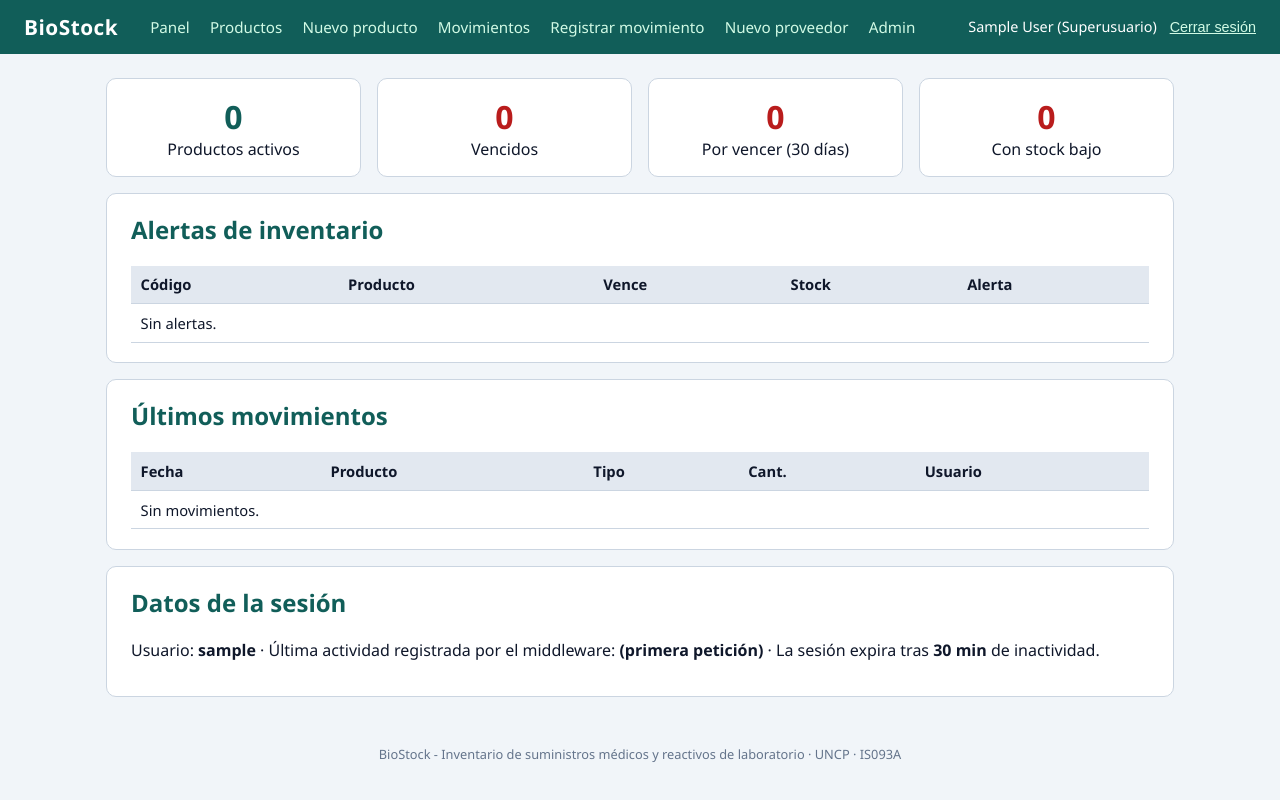
After one commit to stevenhuamanlazo/DAW-Semana12-BioStock, a Django app: page /dashboard/ in a window 1280 px wide. The commit adds this page. Run offline with Django 5.2, Linux system fonts and the light colour scheme; the visitor is signed in with stand-in values (Sample User, id 1); data comes from the database, SQL or seed files in the repository; data that the repository does not hold is empty.

Commit message:
Fase 4: middleware de auditoria, sesiones seguras, login, registro, roles y permisos

```diff
--- a/inventario/templates/inventario/base.html
+++ b/inventario/templates/inventario/base.html
@@ -10,13 +10,28 @@
   <header>
     <h1>BioStock</h1>
     <nav>
-      <a href="{% url 'producto_lista' %}">Productos</a>
-      <a href="{% url 'producto_crear' %}">Nuevo producto</a>
-      <a href="{% url 'movimiento_lista' %}">Movimientos</a>
-      <a href="{% url 'movimiento_registrar' %}">Registrar movimiento</a>
-      <a href="{% url 'proveedor_crear' %}">Nuevo proveedor</a>
-      <a href="/admin/">Admin</a>
+      {% if user.is_authenticated %}
+        <a href="{% url 'dashboard' %}">Panel</a>
+        {% if perms.inventario.view_producto %}<a href="{% url 'producto_lista' %}">Productos</a>{% endif %}
+        {% if perms.inventario.add_producto %}<a href="{% url 'producto_crear' %}">Nuevo producto</a>{% endif %}
+        {% if perms.inventario.view_movimientoinventario %}<a href="{% url 'movimiento_lista' %}">Movimientos</a>{% endif %}
+        {% if perms.inventario.add_movimientoinventario %}<a href="{% url 'movimiento_registrar' %}">Registrar movimiento</a>{% endif %}
+        {% if perms.inventario.add_proveedor %}<a href="{% url 'proveedor_crear' %}">Nuevo proveedor</a>{% endif %}
+        {% if user.is_staff %}<a href="/admin/">Admin</a>{% endif %}
+      {% else %}
+        <a href="{% url 'login' %}">Iniciar sesión</a>
+        <a href="{% url 'registro' %}">Registrarse</a>
+      {% endif %}
     </nav>
+    {% if user.is_authenticated %}
+    <div class="usuario">
+      <span>{{ user.get_full_name|default:user.username }}
+        ({% for g in user.groups.all %}{{ g.name }}{% empty %}{% if user.is_superuser %}Superusuario{% else %}sin rol{% endif %}{% endfor %})</span>
+      <form method="post" action="{% url 'logout' %}">{% csrf_token %}
+        <button type="submit" class="btn-link">Cerrar sesión</button>
+      </form>
+    </div>
+    {% endif %}
   </header>
   <main>
     {% if messages %}
--- /dev/null
+++ b/inventario/templates/inventario/dashboard.html
@@ -0,0 +1,41 @@
+{% extends "inventario/base.html" %}
+{% block titulo %}Panel{% endblock %}
+{% block contenido %}
+<div class="grid">
+  <div class="kpi"><strong>{{ total }}</strong>Productos activos</div>
+  <div class="kpi alerta"><strong>{{ vencidos|length }}</strong>Vencidos</div>
+  <div class="kpi alerta"><strong>{{ por_vencer|length }}</strong>Por vencer (30 días)</div>
+  <div class="kpi alerta"><strong>{{ bajo_stock|length }}</strong>Con stock bajo</div>
+</div>
+
+<div class="tarjeta">
+  <h2>Alertas de inventario</h2>
+  <table>
+    <thead><tr><th>Código</th><th>Producto</th><th>Vence</th><th>Stock</th><th>Alerta</th></tr></thead>
+    <tbody>
+    {% for p in vencidos %}<tr><td>{{ p.codigo }}</td><td>{{ p.nombre }}</td><td>{{ p.fecha_vencimiento|date:"d/m/Y" }}</td><td>{{ p.stock_actual }}</td><td><span class="badge VENCIDO">Vencido</span></td></tr>{% endfor %}
+    {% for p in por_vencer %}<tr><td>{{ p.codigo }}</td><td>{{ p.nombre }}</td><td>{{ p.fecha_vencimiento|date:"d/m/Y" }}</td><td>{{ p.stock_actual }}</td><td><span class="badge POR_VENCER">Por vencer</span></td></tr>{% endfor %}
+    {% for p in bajo_stock %}<tr><td>{{ p.codigo }}</td><td>{{ p.nombre }}</td><td>{{ p.fecha_vencimiento|date:"d/m/Y" }}</td><td class="bajo">{{ p.stock_actual }} / mín {{ p.stock_minimo }}</td><td><span class="badge SALIDA">Stock bajo</span></td></tr>{% endfor %}
+    {% if not vencidos and not por_vencer and not bajo_stock %}<tr><td colspan="5">Sin alertas.</td></tr>{% endif %}
+    </tbody>
+  </table>
+</div>
+
+<div class="tarjeta">
+  <h2>Últimos movimientos</h2>
+  <table>
+    <thead><tr><th>Fecha</th><th>Producto</th><th>Tipo</th><th>Cant.</th><th>Usuario</th></tr></thead>
+    <tbody>
+    {% for m in ultimos %}<tr><td>{{ m.fecha|date:"d/m/Y H:i" }}</td><td>{{ m.producto }}</td><td><span class="badge {{ m.tipo }}">{{ m.get_tipo_display }}</span></td><td>{{ m.cantidad }}</td><td>{{ m.usuario.username|default:"-" }}</td></tr>
+    {% empty %}<tr><td colspan="5">Sin movimientos.</td></tr>{% endfor %}
+    </tbody>
+  </table>
+</div>
+
+<div class="tarjeta">
+  <h2>Datos de la sesión</h2>
+  <p>Usuario: <strong>{{ user.username }}</strong> · Última actividad registrada por el middleware:
+     <strong>{{ ultima_actividad|default:"(primera petición)" }}</strong> · La sesión expira tras
+     <strong>{{ expira_en_min }} min</strong> de inactividad.</p>
+</div>
+{% endblock %}
--- a/inventario/urls.py
+++ b/inventario/urls.py
@@ -1,13 +1,21 @@
+from django.contrib.auth import views as auth_views
 from django.urls import path
 
 from . import views
 
 urlpatterns = [
     path("", views.inicio, name="inicio"),
+    path("dashboard/", views.dashboard, name="dashboard"),
+    # Autenticación
+    path("login/", auth_views.LoginView.as_view(redirect_authenticated_user=True), name="login"),
+    path("logout/", auth_views.LogoutView.as_view(), name="logout"),   # solo POST (Django 5)
+    path("registro/", views.registro, name="registro"),
+    # Productos
     path("productos/", views.producto_lista, name="producto_lista"),
-    path("productos/nuevo/", views.producto_crear, name="producto_crear"),
-    path("productos/<int:pk>/editar/", views.producto_editar, name="producto_editar"),
+    path("productos/nuevo/", views.ProductoCrearView.as_view(), name="producto_crear"),
+    path("productos/<int:pk>/editar/", views.ProductoEditarView.as_view(), name="producto_editar"),
     path("productos/<int:pk>/baja/", views.producto_baja, name="producto_baja"),
+    # Proveedores y movimientos
     path("proveedores/nuevo/", views.proveedor_crear, name="proveedor_crear"),
     path("movimientos/", views.movimiento_lista, name="movimiento_lista"),
     path("movimientos/nuevo/", views.movimiento_registrar, name="movimiento_registrar"),
--- a/inventario/views.py
+++ b/inventario/views.py
@@ -1,55 +1,107 @@
-"""Vistas de BioStock - Fase 1 (formularios y plantillas)."""
+"""Vistas de BioStock: formularios, autenticación y autorización (Fases 1 y 4)."""
+from datetime import timedelta
+
 from django.contrib import messages
-from django.db.models import Q
+from django.contrib.auth.decorators import login_required, permission_required
+from django.contrib.auth.mixins import LoginRequiredMixin, PermissionRequiredMixin
+from django.db.models import F, Q
 from django.shortcuts import get_object_or_404, redirect, render
+from django.urls import reverse_lazy
+from django.utils import timezone
+from django.views.generic import CreateView, UpdateView
 
 from .forms import MovimientoForm, ProductoForm, ProveedorForm
-from .models import MovimientoInventario, Producto
+from .forms_usuarios import RegistroForm
+from .models import DIAS_ALERTA_VENCIMIENTO, MovimientoInventario, Producto
 from .services import registrar_movimiento
 
 
 def inicio(request):
-    return redirect("producto_lista")
+    return redirect("dashboard")
 
 
+def registro(request):
+    """Registro público: el usuario nuevo recibe el rol 'Almacenero'."""
+    if request.user.is_authenticated:
+        return redirect("dashboard")
+    if request.method == "POST":
+        form = RegistroForm(request.POST)
+        if form.is_valid():
+            form.save()
+            messages.success(request, "Cuenta creada. Ya puede iniciar sesión.")
+            return redirect("login")
+    else:
+        form = RegistroForm()
+    return render(request, "registration/registro.html", {"form": form})
+
+
+@login_required
+def dashboard(request):
+    hoy = timezone.localdate()
+    limite = hoy + timedelta(days=DIAS_ALERTA_VENCIMIENTO)
+    activos = Producto.objects.filter(activo=True).select_related("categoria", "proveedor")
+    vencidos = activos.filter(fecha_vencimiento__lt=hoy)
+    por_vencer = activos.filter(fecha_vencimiento__gte=hoy, fecha_vencimiento__lte=limite)
+    bajo_stock = activos.filter(stock_actual__lte=F("stock_minimo"))
+    contexto = {
+        "total": activos.count(),
+        "vencidos": vencidos, "por_vencer": por_vencer, "bajo_stock": bajo_stock,
+        "ultimos": MovimientoInventario.objects.select_related("producto", "usuario")[:5],
+        # Datos de la sesión (los escribe AuditoriaMiddleware)
+        "ultima_actividad": request.session.get("ultima_actividad"),
+        "expira_en_min": request.session.get_expiry_age() // 60,
+    }
+    return render(request, "inventario/dashboard.html", contexto)
+
+
+# -- Productos ----------------------------------------------------------------
+@login_required
+@permission_required("inventario.view_producto", raise_exception=True)
 def producto_lista(request):
     q = request.GET.get("q", "").strip()
-    # select_related evita el problema N+1: trae categoría y proveedor en 1 sola consulta
     productos = Producto.objects.filter(activo=True).select_related("categoria", "proveedor")
     if q:
         productos = productos.filter(
-            Q(nombre__icontains=q) | Q(codigo__icontains=q) | Q(lote__icontains=q)
-        )
+            Q(nombre__icontains=q) | Q(codigo__icontains=q) | Q(lote__icontains=q))
     return render(request, "inventario/producto_lista.html", {"productos": productos, "q": q})
 
 
-def producto_crear(request):
-    if request.method == "POST":
-        form = ProductoForm(request.POST)       # instanciación con datos
-        if form.is_valid():                     # validación
-            producto = form.save()              # guardado (solo si es válido)
-            messages.success(request, f"Producto {producto.codigo} registrado correctamente.")
-            return redirect("producto_lista")
-    else:
-        form = ProductoForm()                   # formulario vacío (GET)
-    return render(request, "inventario/form_generico.html",
-                  {"form": form, "titulo": "Nuevo producto"})
+class ProductoCrearView(LoginRequiredMixin, PermissionRequiredMixin, CreateView):
+    """Vista basada en clase protegida con PermissionRequiredMixin."""
+    model = Producto
+    form_class = ProductoForm
+    template_name = "inventario/form_generico.html"
+    permission_required = "inventario.add_producto"
+    success_url = reverse_lazy("producto_lista")
+    extra_context = {"titulo": "Nuevo producto"}
+
+    def form_valid(self, form):
+        form.instance.creado_por = self.request.user
+        messages.success(self.request, f"Producto {form.instance.codigo} registrado correctamente.")
+        return super().form_valid(form)
 
 
-def producto_editar(request, pk):
-    producto = get_object_or_404(Producto, pk=pk, activo=True)
-    if request.method == "POST":
-        form = ProductoForm(request.POST, instance=producto)
-        if form.is_valid():
-            form.save()
-            messages.success(request, f"Producto {producto.codigo} actualizado.")
-            return redirect("producto_lista")
-    else:
-        form = ProductoForm(instance=producto)
-    return render(request, "inventario/form_generico.html",
-                  {"form": form, "titulo": f"Editar {producto.codigo}"})
+class ProductoEditarView(LoginRequiredMixin, PermissionRequiredMixin, UpdateView):
+    form_class = ProductoForm
+    template_name = "inventario/form_generico.html"
+    permission_required = "inventario.change_producto"
+    success_url = reverse_lazy("producto_lista")
+
+    def get_queryset(self):
+        return Producto.objects.filter(activo=True)
+
+    def get_context_data(self, **kwargs):
+        contexto = super().get_context_data(**kwargs)
+        contexto["titulo"] = f"Editar {self.object.codigo}"
+        return contexto
+
+    def form_valid(self, form):
+        messages.success(self.request, f"Producto {form.instance.codigo} actualizado.")
+        return super().form_valid(form)
 
 
+@login_required
+@permission_required("inventario.delete_producto", raise_exception=True)
 def producto_baja(request, pk):
     """Baja lógica: se conserva el historial de movimientos (auditoría)."""
     producto = get_object_or_404(Producto, pk=pk, activo=True)
@@ -61,6 +113,9 @@ def producto_baja(request, pk):
     return render(request, "inventario/producto_baja.html", {"producto": producto})
 
 
+# -- Proveedores --------------------------------------------------------------
+@login_required
+@permission_required("inventario.add_proveedor", raise_exception=True)
 def proveedor_crear(request):
     if request.method == "POST":
         form = ProveedorForm(request.POST)
@@ -74,17 +129,18 @@ def proveedor_crear(request):
                   {"form": form, "titulo": "Nuevo proveedor"})
 
 
+# -- Movimientos --------------------------------------------------------------
+@login_required
+@permission_required("inventario.add_movimientoinventario", raise_exception=True)
 def movimiento_registrar(request):
     if request.method == "POST":
         form = MovimientoForm(request.POST)
         if form.is_valid():
-            datos = form.cleaned_data           # datos ya limpios y tipados
+            datos = form.cleaned_data
             try:
                 registrar_movimiento(
-                    producto=datos["producto"], tipo=datos["tipo"],
-                    cantidad=datos["cantidad"], motivo=datos["motivo"],
-                    usuario=request.user if request.user.is_authenticated else None,
-                )
+                    producto=datos["producto"], tipo=datos["tipo"], cantidad=datos["cantidad"],
+                    motivo=datos["motivo"], usuario=request.user)
             except ValueError as error:
                 form.add_error(None, str(error))
             else:
@@ -96,6 +152,8 @@ def movimiento_registrar(request):
                   {"form": form, "titulo": "Registrar movimiento de inventario"})
 
 
+@login_required
+@permission_required("inventario.view_movimientoinventario", raise_exception=True)
 def movimiento_lista(request):
     movimientos = MovimientoInventario.objects.select_related("producto", "usuario")[:100]
     return render(request, "inventario/movimiento_lista.html", {"movimientos": movimientos})
```
Also changed, not shown: biostock/settings.py (+99 -3 lines), inventario/forms_usuarios.py (added, +35 -0 lines), inventario/management/commands/setup_biostock.py (added, +36 -0 lines), inventario/middleware.py (added, +78 -0 lines), inventario/templates/registration/login.html (added, +17 -0 lines), inventario/templates/registration/registro.html (added, +19 -0 lines), templates/403.html (added, +9 -0 lines).
